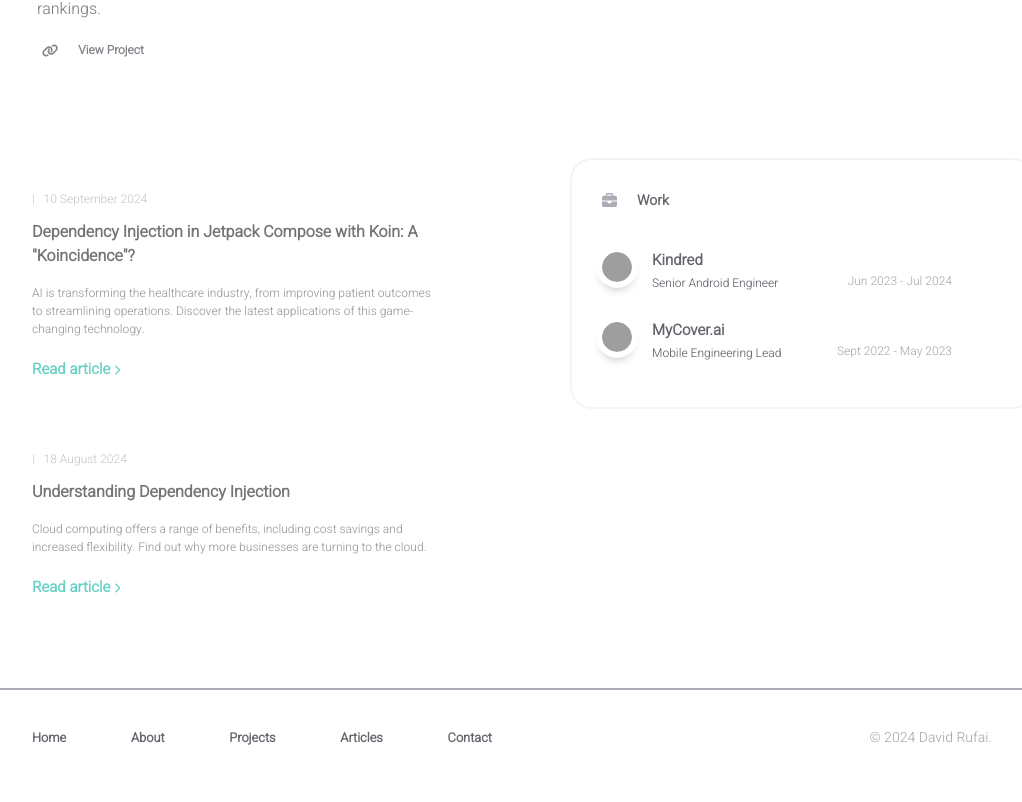
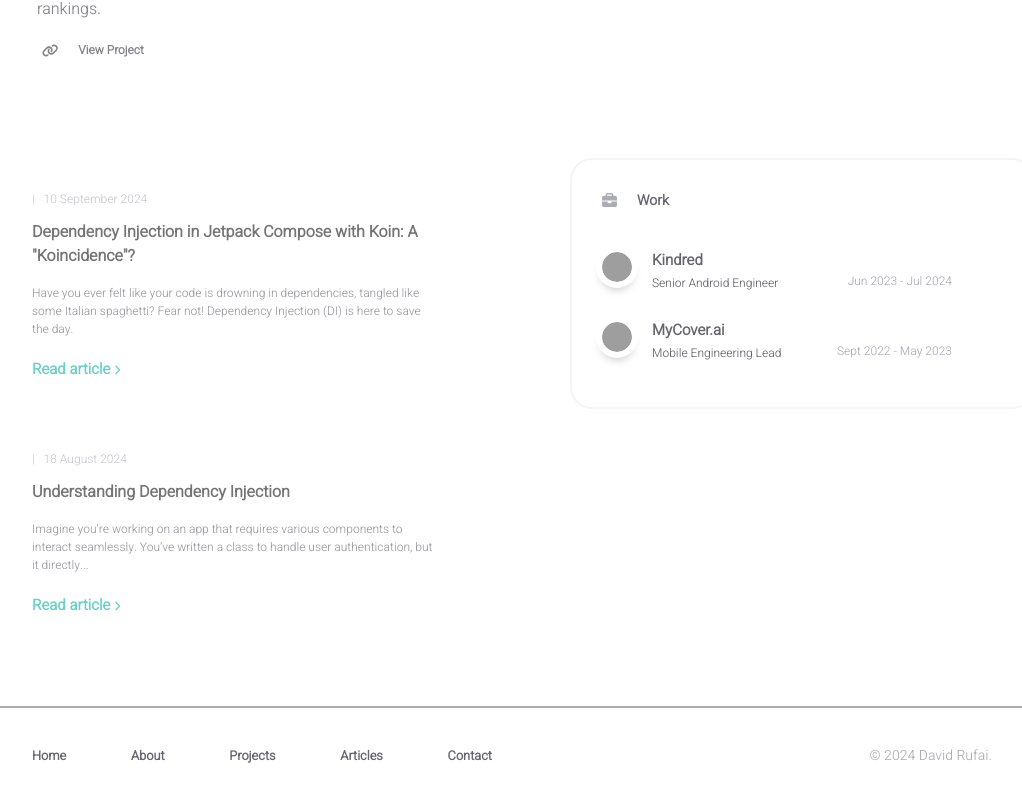
Before and after one commit to Xheghun/xheghun.github.io, a React (Create React App) app: page / in a window 1280 px wide. Shown: the part 1343-2145 px from the top of the page, without its empty margins (108-1130 px from the left). Built offline with nearby package versions, Linux system fonts and the light colour scheme; grey boxes are pictures that could not be loaded.

Commit message:
aarticle updates

```diff
--- a/src/data/articles.js
+++ b/src/data/articles.js
@@ -6,7 +6,7 @@ function article_2() {
 		date: "18 August 2024",
 		title: "Understanding Dependency Injection",
 		description:
-			"Cloud computing offers a range of benefits, including cost savings and increased flexibility. Find out why more businesses are turning to the cloud.",
+			"Imagine you're working on an app that requires various components to interact seamlessly. You’ve written a class to handle user authentication, but it directly...",
 		keywords: [
 			"Dependency Injection",
 			"David Rufai",
@@ -47,7 +47,7 @@ function article_1() {
 		date: "10 September 2024",
 		title: "Dependency Injection in Jetpack Compose with Koin: A \"Koincidence\"? ",
 		description:
-			"AI is transforming the healthcare industry, from improving patient outcomes to streamlining operations. Discover the latest applications of this game-changing technology.",
+			"Have you ever felt like your code is drowning in dependencies, tangled like some Italian spaghetti? Fear not! Dependency Injection (DI) is here to save the day.",
 		style: ``,
 		keywords: [
 		"Dependency Injection",
```
